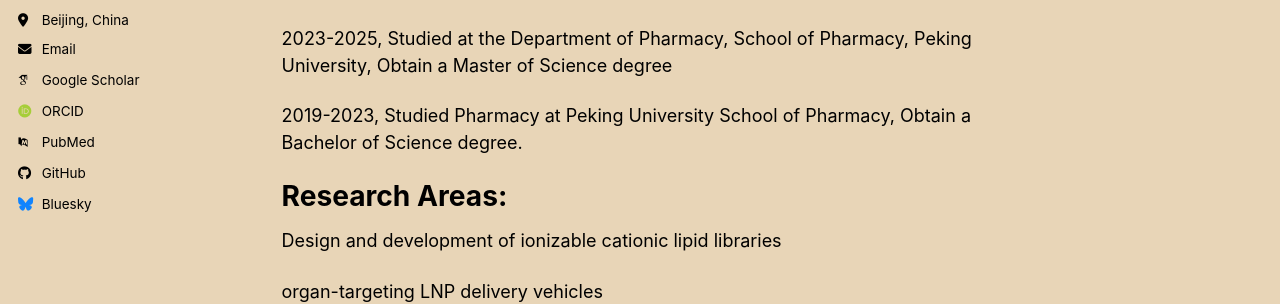
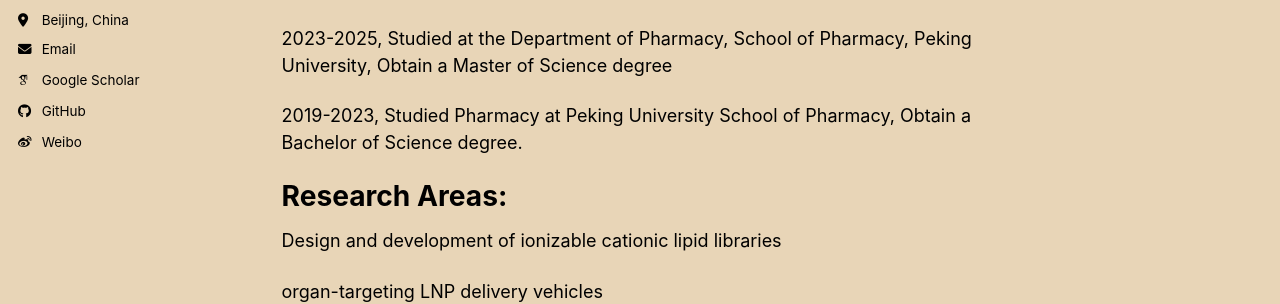
Before and after one commit to Vicwei0625/Vicwei0625.github.io, a Jekyll site: the page built from _pages/about.md, in a window 1280 px wide. Shown: the part 402-706 px from the top of the page. Built offline with Jekyll 4.4.1, drawn with Linux system fonts in a browser that asks for light colours; some web fonts are replaced; a script bundle is joined from its source files by our own code; library files that are not in the unit come from our copies.

Commit message:
Update _config.yml

```diff
--- a/_config.yml
+++ b/_config.yml
@@ -38,10 +38,10 @@
   googlescholar    : "https://scholar.google.com/citations?hl=zh-CN&user=6_INDIsAAAAJ"
   inspire-hep      : # URL
   impactstory      : # URL
-  orcid            : "https://orcid.org/yourorcidurl"
+  orcid            : # "https://orcid.org/yourorcidurl"
   semantic         : # URL
   ssrn             : # URL
-  pubmed           : "https://www.ncbi.nlm.nih.gov/pubmed/?term=john+snow"
+  pubmed           : # "https://www.ncbi.nlm.nih.gov/pubmed/?term=john+snow"
   researchgate     : # URL
   scopus           : # URL
   zotero           : # URL
@@ -57,7 +57,7 @@
 
   # Social media
   artstation       : # Username
-  bluesky          : "bsky.app" # Replace this with you Bluesky username
+  bluesky          : #"bsky.app" # Replace this with you Bluesky username
   facebook         : # Username
   flickr           : # Username
   foursquare       : # Username
@@ -76,9 +76,9 @@
   tumblr           : # Username
   twitter          : # Username for X / Twitter
   vine             : # Username
-  weibo            : # 小格子、灰
+  weibo            : "小格子、灰"
   wikipedia        : # Username
-  weixin           : # w1204774586
+  weixin           : "w1204774586"
   youtube          : # Username
   zhihu            : # Username
 
```
